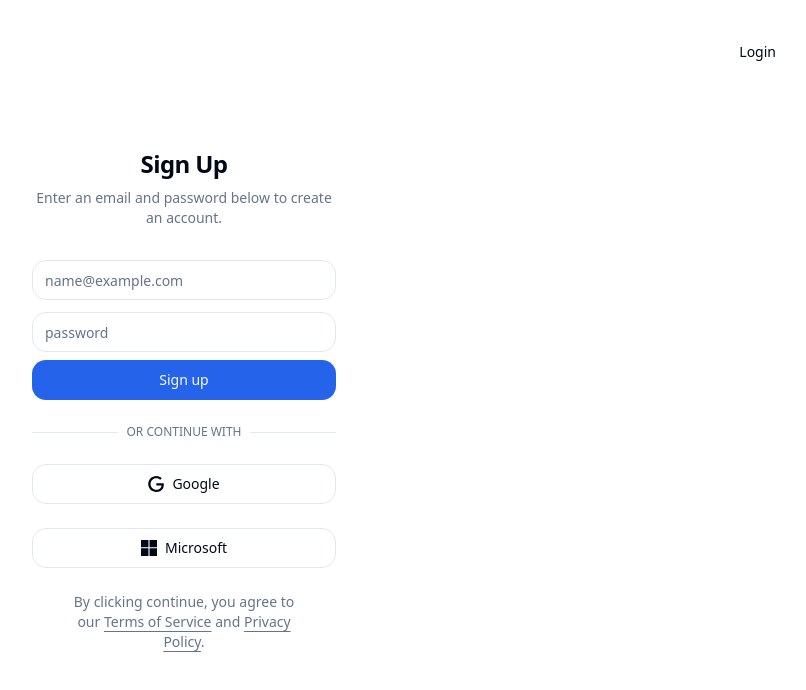
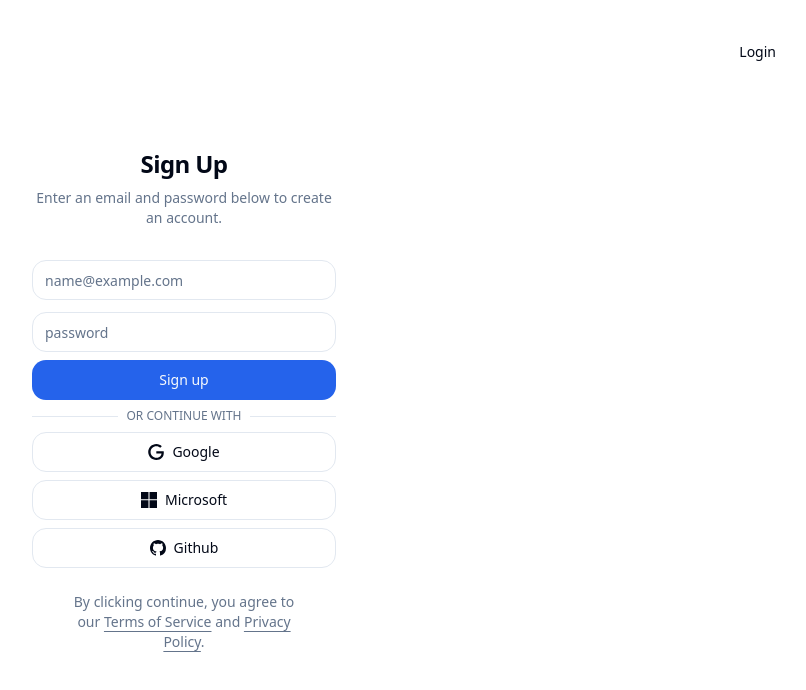
Before and after one commit to Recruit-R/RecruitR, a Next.js app: page /auth/signup in a window 1280 px wide. Shown: the top 690 px of the page, without its empty margins (456-1262 px from the left). Built offline with nearby package versions, Linux system fonts and the light colour scheme; no server answers.

Commit message:
github oauth

```diff
--- a/app/auth/components/user-auth-form.tsx
+++ b/app/auth/components/user-auth-form.tsx
@@ -13,7 +13,7 @@ import { zodResolver } from "@hookform/resolvers/zod";
 import Link from "next/link";
 import { useForm } from "react-hook-form";
 // import microsoft icon
-import { BsMicrosoft } from "react-icons/bs";
+import { BsGithub, BsMicrosoft } from "react-icons/bs";
 
 interface UserAuthFormProps extends React.HTMLAttributes<HTMLDivElement> {
     signup: boolean;
@@ -91,7 +91,7 @@ export function UserAuthForm({ className, signup, ...props }: UserAuthFormProps)
     }
 
     return (
-        <div className='grid gap-6' {...props}>
+        <div className='grid gap-2' {...props}>
 
             <Form {...form}>
                 <form onSubmit={form.handleSubmit(onSubmit)}>
@@ -209,6 +209,26 @@ export function UserAuthForm({ className, signup, ...props }: UserAuthFormProps)
                 )}{" "}
                 Microsoft
             </Button>
+            <Button
+                variant="outline"
+                type="button"
+                disabled={auth?.isLoading}
+                onClick={() => {
+                    auth?.loginGithub().catch((error) => {
+                        console.log(error);
+                    });
+                }}
+                className='w-full'
+            >
+                {auth?.isLoading ? (
+                    <Icons.spinner className="mr-2 h-4 w-4 animate-spin" />
+                ) : (
+                    <BsGithub className="mr-2 h-4 w-4" />
+                )}{" "}
+                Github
+            </Button>
+
+
         </div>
     )
 }
--- a/components/auth-provider.tsx
+++ b/components/auth-provider.tsx
@@ -48,6 +48,7 @@ type AuthContextType = {
     setIsLoading: React.Dispatch<React.SetStateAction<boolean>>;
     loginMicrosoft: () => Promise<void>;
     loginGoogle: () => Promise<void>;
+    loginGithub: () => Promise<void>;
     loginEmail: ({ email, password }: EmailAccountProps) => Promise<void>;
     createAccountEmail: ({ email, password }: EmailAccountProps) => Promise<void>;
     logout: () => Promise<void>;
@@ -235,6 +236,26 @@ export const AuthProvider = ({ children }: { children: any }) => {
         });
     }
 
+    function loginGithub(): Promise<void> {
+        return new Promise((resolve, reject) => {
+            setIsLoading(true);
+            if (!auth) {
+                reject();
+                return;
+            }
+            signInWithPopup(auth, new OAuthProvider('github.com'))
+                .then((user) => {
+                    resolve();
+                    setIsLoading(false);
+                })
+                .catch((error) => {
+                    console.error("signing in with github failed", error);
+                    reject();
+                    setIsLoading(false);
+                });
+        });
+    }
+
     function logout(): Promise<void> {
         return new Promise((resolve, reject) => {
             if (!auth) {
@@ -264,6 +285,7 @@ export const AuthProvider = ({ children }: { children: any }) => {
                 setIsLoading,
                 loginGoogle,
                 loginMicrosoft,
+                loginGithub,
                 loginEmail,
                 createAccountEmail,
                 logout,
```
